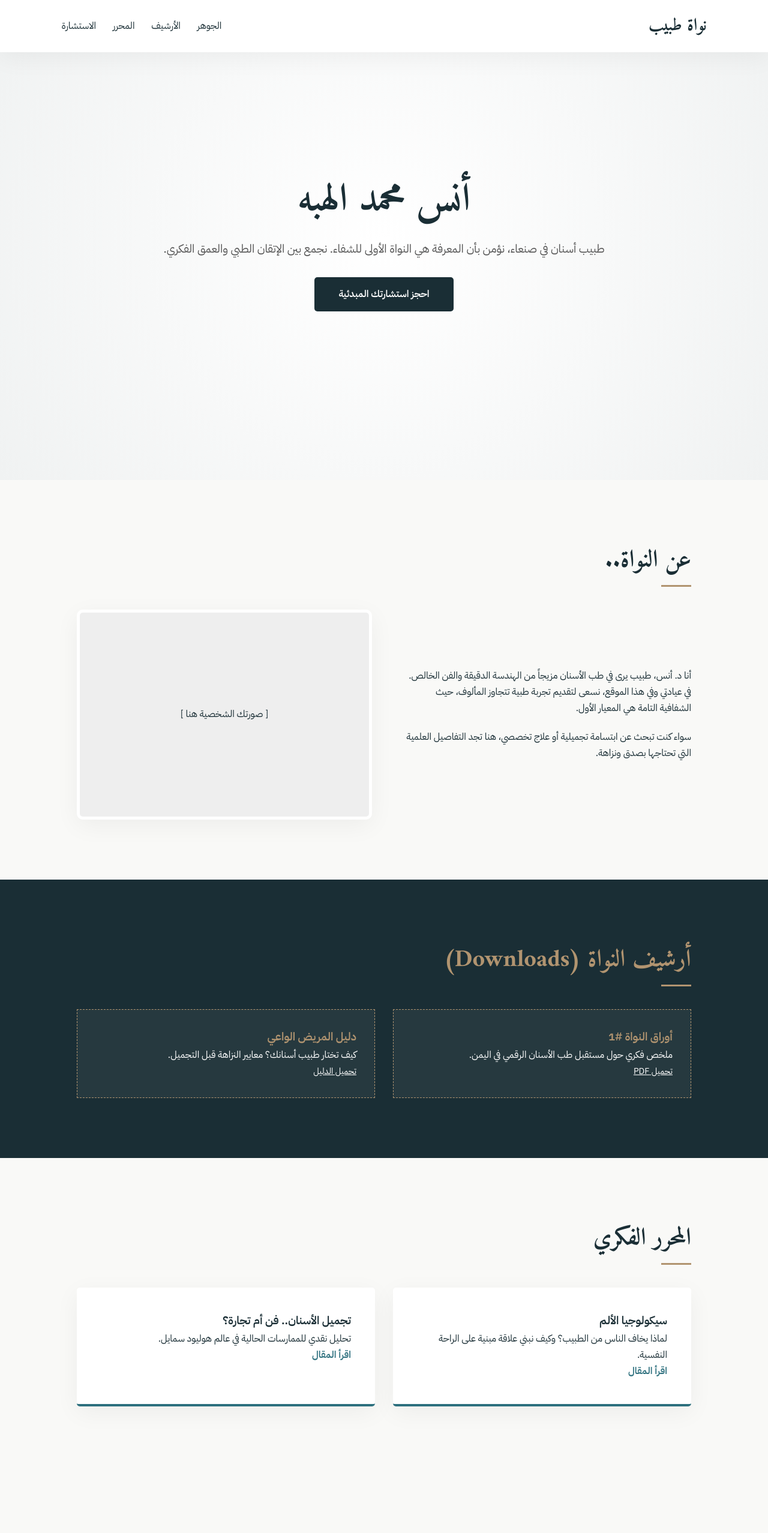
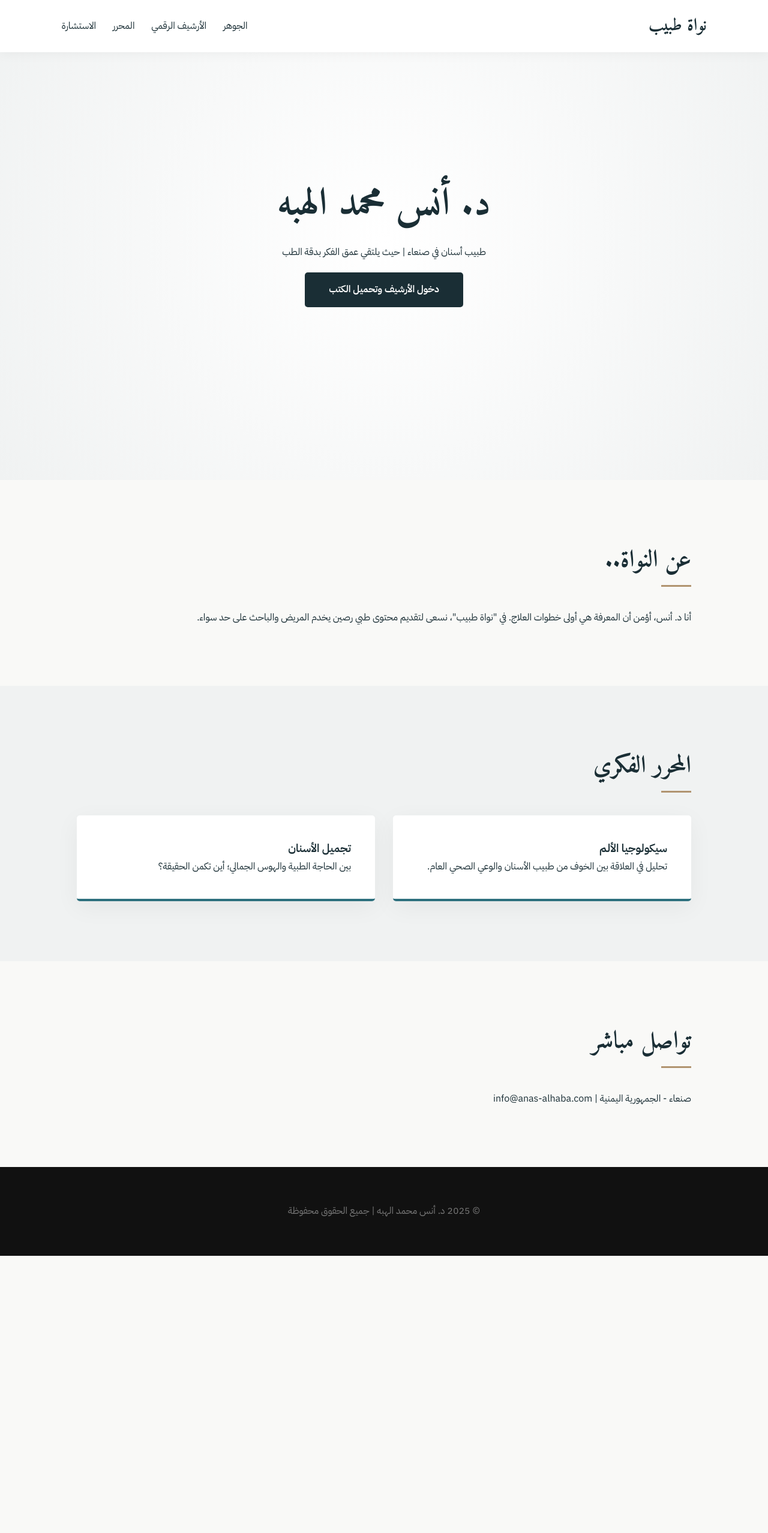
Before and after one commit to AM23-bot/O, a plain HTML site: page index.html in a window 1280 px wide. Shown: the top 2555 px of the page at 60% size. After the commit the page ends 2093 px from the top, so only its background shows below. Drawn offline with Linux system fonts and the light colour scheme.

Commit message:
Update index.html

```diff
--- a/index.html
+++ b/index.html
@@ -4,168 +4,70 @@
     <meta charset="UTF-8">
     <meta name="viewport" content="width=device-width, initial-scale=1.0">
     <title>نواة طبيب | د. أنس محمد الهبه</title>
-
     <link href="https://fonts.googleapis.com/css2?family=Amiri:wght@700&family=IBM+Plex+Sans+Arabic:wght@300;400;600&display=swap" rel="stylesheet">
-
     <style>
-        :root {
-            --primary: #1A2E35;
-            --accent: #2D707E;
-            --gold: #B19470;
-            --bg: #F9F9F7;
-            --white: #ffffff;
-            --shadow: 0 10px 40px rgba(0,0,0,0.05);
-        }
-
+        :root { --primary: #1A2E35; --accent: #2D707E; --gold: #B19470; --bg: #F9F9F7; --white: #ffffff; }
         * { margin: 0; padding: 0; box-sizing: border-box; scroll-behavior: smooth; }
         body { font-family: 'IBM Plex Sans Arabic', sans-serif; background: var(--bg); color: var(--primary); line-height: 1.7; }
-
-        /* Loader */
-        #loader {
-            position: fixed; top: 0; width: 100%; height: 100%; background: var(--primary);
-            display: flex; justify-content: center; align-items: center; z-index: 10000;
-            color: var(--gold); font-family: 'Amiri', serif; font-size: 2.5rem;
-            animation: fadeOut 1s forwards 1.5s;
-        }
-        @keyframes fadeOut { to { opacity: 0; visibility: hidden; } }
-
-        header {
-            position: fixed; top: 0; width: 100%; padding: 1.2rem 8%;
-            background: rgba(255,255,255,0.95); backdrop-filter: blur(10px);
-            display: flex; justify-content: space-between; align-items: center;
-            z-index: 1000; box-shadow: var(--shadow);
-        }
+        header { position: fixed; top: 0; width: 100%; padding: 1.2rem 8%; background: rgba(255,255,255,0.95); backdrop-filter: blur(10px); display: flex; justify-content: space-between; align-items: center; z-index: 1000; box-shadow: 0 2px 20px rgba(0,0,0,0.05); }
         .logo { font-family: 'Amiri', serif; font-size: 1.8rem; text-decoration: none; color: var(--primary); font-weight: bold; }
         nav a { text-decoration: none; color: var(--primary); margin-right: 1.5rem; font-weight: 500; transition: 0.3s; }
         nav a:hover { color: var(--gold); }
-
-        /* Hero */
-        .hero {
-            height: 100vh; display: flex; flex-direction: column; justify-content: center; align-items: center;
-            text-align: center; background: radial-gradient(circle, #fff 0%, #f0f2f2 100%); padding: 0 10%;
-        }
-        .hero h1 { font-family: 'Amiri', serif; font-size: 4rem; margin-bottom: 10px; color: var(--primary); }
-        .hero p { font-size: 1.2rem; max-width: 800px; color: #555; }
-
+        .hero { height: 100vh; display: flex; flex-direction: column; justify-content: center; align-items: center; text-align: center; background: radial-gradient(circle, #fff 0%, #f0f2f2 100%); padding: 0 10%; }
+        .hero h1 { font-family: 'Amiri', serif; font-size: clamp(2.5rem, 5vw, 4rem); margin-bottom: 10px; }
+        .btn { background: var(--primary); color: white; padding: 15px 40px; border: none; border-radius: 5px; cursor: pointer; font-weight: bold; transition: 0.3s; display: inline-block; text-decoration: none; margin-top: 20px; }
+        .btn:hover { background: var(--gold); }
         section { padding: 100px 10%; }
         .section-title { font-family: 'Amiri', serif; font-size: 2.5rem; margin-bottom: 3rem; position: relative; }
         .section-title::after { content: ''; position: absolute; bottom: -10px; right: 0; width: 50px; height: 3px; background: var(--gold); }
-
-        /* Experience Grid */
         .grid { display: grid; grid-template-columns: repeat(auto-fit, minmax(300px, 1fr)); gap: 30px; }
-        .card { background: var(--white); padding: 40px; border-radius: 5px; box-shadow: var(--shadow); transition: 0.3s; border-bottom: 4px solid var(--accent); }
-        .card:hover { transform: translateY(-10px); }
-
-        /* Smart Form */
-        .form-container { background: var(--white); padding: 50px; border-radius: 10px; box-shadow: var(--shadow); max-width: 700px; margin: auto; }
-        input, select, textarea { width: 100%; padding: 15px; margin-bottom: 20px; border: 1px solid #ddd; border-radius: 5px; font-family: inherit; }
-        .btn { background: var(--primary); color: white; padding: 15px 40px; border: none; border-radius: 5px; cursor: pointer; font-weight: bold; transition: 0.3s; display: inline-block; text-decoration: none; }
-        .btn:hover { background: var(--gold); }
-
-        /* Vault Section (New) */
-        .vault { background: var(--primary); color: white; }
-        .vault-card { background: rgba(255,255,255,0.05); padding: 30px; border: 1px dashed var(--gold); }
-
+        .card { background: var(--white); padding: 40px; border-radius: 5px; box-shadow: 0 10px 40px rgba(0,0,0,0.05); border-bottom: 4px solid var(--accent); }
         footer { background: #111; color: #777; padding: 60px 10%; text-align: center; }
-
-        @media (max-width: 768px) {
-            .hero h1 { font-size: 2.5rem; }
-            header { flex-direction: column; padding: 1rem; }
-            nav { margin-top: 1rem; }
-        }
     </style>
 </head>
 <body>
-
-    <div id="loader">نواة طبيب</div>
-
     <header>
-        <a href="#" class="logo">نواة طبيب</a>
+        <a href="index.html" class="logo">نواة طبيب</a>
         <nav>
             <a href="#about">الجوهر</a>
-            <a href="#vault">الأرشيف</a>
+            <a href="archive.html">الأرشيف الرقمي</a>
             <a href="#blog">المحرر</a>
             <a href="#contact">الاستشارة</a>
         </nav>
     </header>
 
     <section class="hero">
-        <h1>أنس محمد الهبه</h1>
-        <p>طبيب أسنان في صنعاء، نؤمن بأن المعرفة هي النواة الأولى للشفاء. نجمع بين الإتقان الطبي والعمق الفكري.</p>
-        <div style="margin-top: 30px;">
-            <a href="#contact" class="btn">احجز استشارتك المبدئية</a>
-        </div>
+        <h1>د. أنس محمد الهبه</h1>
+        <p>طبيب أسنان في صنعاء | حيث يلتقي عمق الفكر بدقة الطب</p>
+        <a href="archive.html" class="btn">دخول الأرشيف وتحميل الكتب</a>
     </section>
 
     <section id="about">
         <h2 class="section-title">عن النواة..</h2>
-        <div style="display: flex; gap: 50px; flex-wrap: wrap; align-items: center;">
-            <div style="flex: 1; min-width: 300px;">
-                <p>أنا د. أنس، طبيب يرى في طب الأسنان مزيجاً من الهندسة الدقيقة والفن الخالص. في عيادتي وفي هذا الموقع، نسعى لتقديم تجربة طبية تتجاوز المألوف، حيث الشفافية التامة هي المعيار الأول.</p>
-                <p style="margin-top: 20px;">سواء كنت تبحث عن ابتسامة تجميلية أو علاج تخصصي، هنا تجد التفاصيل العلمية التي تحتاجها بصدق ونزاهة.</p>
-            </div>
-            <div style="flex: 1; min-width: 300px; background: #eee; height: 350px; border-radius: 10px; display: flex; align-items: center; justify-content: center; border: 5px solid white; box-shadow: var(--shadow);">
-                [ صورتك الشخصية هنا ]
-            </div>
-        </div>
+        <p>أنا د. أنس، أؤمن أن المعرفة هي أولى خطوات العلاج. في "نواة طبيب"، نسعى لتقديم محتوى طبي رصين يخدم المريض والباحث على حد سواء.</p>
     </section>
 
-    <section id="vault" class="vault">
-        <h2 class="section-title" style="color: var(--gold);">أرشيف النواة (Downloads)</h2>
-        <div class="grid">
-            <div class="vault-card">
-                <h3 style="color: var(--gold);">أوراق النواة #1</h3>
-                <p>ملخص فكري حول مستقبل طب الأسنان الرقمي في اليمن.</p>
-                <a href="#" style="color: white; font-size: 0.9rem; text-decoration: underline;">تحميل PDF</a>
-            </div>
-            <div class="vault-card">
-                <h3 style="color: var(--gold);">دليل المريض الواعي</h3>
-                <p>كيف تختار طبيب أسنانك؟ معايير النزاهة قبل التجميل.</p>
-                <a href="#" style="color: white; font-size: 0.9rem; text-decoration: underline;">تحميل الدليل</a>
-            </div>
-        </div>
-    </section>
-
-    <section id="blog">
+    <section id="blog" style="background: #f0f2f2;">
         <h2 class="section-title">المحرر الفكري</h2>
         <div class="grid">
             <div class="card">
                 <h3>سيكولوجيا الألم</h3>
-                <p>لماذا يخاف الناس من الطبيب؟ وكيف نبني علاقة مبنية على الراحة النفسية.</p>
-                <a href="#" style="color: var(--accent); font-weight: bold; text-decoration: none;">اقرأ المقال</a>
+                <p>تحليل في العلاقة بين الخوف من طبيب الأسنان والوعي الصحي العام.</p>
             </div>
             <div class="card">
-                <h3>تجميل الأسنان.. فن أم تجارة؟</h3>
-                <p>تحليل نقدي للممارسات الحالية في عالم هوليود سمايل.</p>
-                <a href="#" style="color: var(--accent); font-weight: bold; text-decoration: none;">اقرأ المقال</a>
+                <h3>تجميل الأسنان</h3>
+                <p>بين الحاجة الطبية والهوس الجمالي؛ أين تكمن الحقيقة؟</p>
             </div>
         </div>
     </section>
 
     <section id="contact">
-        <h2 class="section-title">بوابة الاستشارة الذكية</h2>
-        <div class="form-container">
-            <p style="margin-bottom: 20px; text-align: center; color: #666;">قم بتعبئة النموذج وسأقوم بمراجعة حالتك والرد عليك فكرياً وطبياً.</p>
-            <form action="#">
-                <input type="text" placeholder="الاسم الكامل" required>
-                <input type="email" placeholder="البريد الإلكتروني" required>
-                <select>
-                    <option>سبب التواصل</option>
-                    <option>استشارة علاجية</option>
-                    <option>استشارة تجميلية</option>
-                    <option>تعاون علمي/أكاديمي</option>
-                </select>
-                <textarea placeholder="وصف موجز للحالة أو الفكرة.." rows="5"></textarea>
-                <button type="submit" class="btn" style="width: 100%;">إرسال للنواة</button>
-            </form>
-        </div>
+        <h2 class="section-title">تواصل مباشر</h2>
+        <p>صنعاء - الجمهورية اليمنية | info@anas-alhaba.com</p>
     </section>
 
     <footer>
-        <div style="font-family: 'Amiri', serif; font-size: 2rem; color: var(--gold); margin-bottom: 20px;">نواة طبيب</div>
-        <p>© 2025 د. أنس محمد الهبه | صنعاء - اليمن</p>
-        <div style="font-size: 0.8rem; margin-top: 20px; color: #444;">موقع آمن ومشفر عبر GitHub Pages</div>
+        <p>© 2025 د. أنس محمد الهبه | جميع الحقوق محفوظة</p>
     </footer>
-
 </body>
 </html>
```
